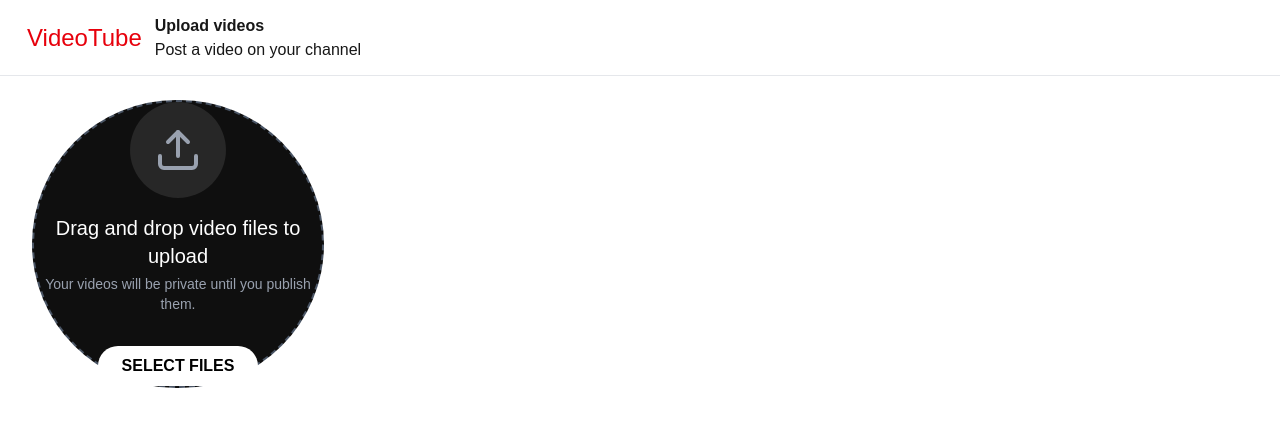
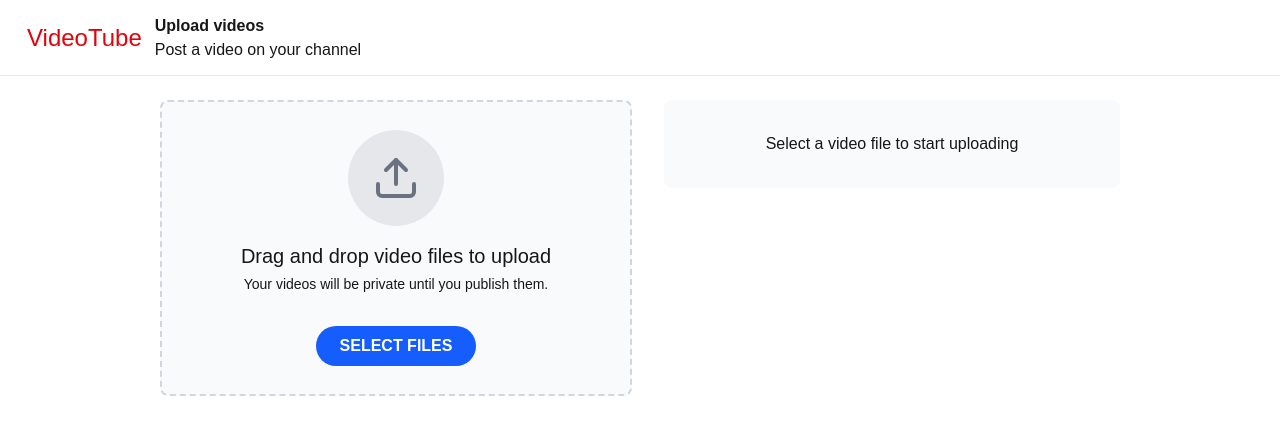
Before and after one commit to joelfrancis8900/Video-Tube, a Next.js app: page /upload in a window 1280 px wide. Shown: the top 434 px of the page. Built offline with nearby package versions, Linux system fonts and the light colour scheme.

Commit message:
Update March 12 2026 12:41pm

```diff
--- a/src/app/upload/page.tsx
+++ b/src/app/upload/page.tsx
@@ -1,13 +1,19 @@
+"use client";
 import Image from 'next/image';
 import Header from '@/components/uploadPage/header';
 import Main from '@/components/uploadPage/main';
 
 export default function UploadPage() {
 
+    const handleUpload = (files: File[]) => {
+        console.log("Files received:", files);
+        // Your upload logic here
+    };
+
     return (
         <div className="flex flex-col h-screen w-full">
             <Header />
-            <Main />
+            <Main onUpload={handleUpload} />
         </div>
 
 
--- a/src/components/aside.tsx
+++ b/src/components/aside.tsx
@@ -15,8 +15,8 @@ export default function Aside({ isSemiCollapsed }: { isSemiCollapsed: boolean })
 
         // New sidebar:
         <aside className={`
-            ${isSemiCollapsed ? 'w-20' : 'w-[240px]'} bg-white shrink-0 border-r border-gray-200 transition-all duration-300`}>
-            <div className="pb-[12px] pt-[10px] border-gray-200 border-b-[1px] flex flex-col gap-[1px]">
+            ${isSemiCollapsed ? 'w-20' : 'w-60'} bg-white shrink-0 border-r h-full border-gray-200 transition-all duration-300`}>
+            <div className="pb-3 pt-2.5 border-gray-200 border-b flex flex-col gap-px">
                 {/* previous classes for image second parent div */}
                 <div className={itemClass}>
                     <div>
@@ -69,7 +69,7 @@ export default function Aside({ isSemiCollapsed }: { isSemiCollapsed: boolean })
 
 
 
-            <div className="pb-[12px] pt-[10px] border-gray-200  flex flex-col gap-[1px]">
+            <div className="pb-3 pt-2.5 border-gray-200  flex flex-col gap-px">
 
                 <div className={itemClass}>
                     <div>
--- a/src/components/grid-item-details.tsx
+++ b/src/components/grid-item-details.tsx
@@ -5,10 +5,10 @@ export default function GridItemDetails() {
     return (
 
         <div className="flex flex-row  min-h-0">
-            <div className='bg-gray-200 h-[36px] w-[36px] rounded-[18px] mt-[12px]'></div>
-            <div className='pt-[17px] pl-[13px] flex flex-col'>
-                <div className='truncate mb-[10px] leading-none'>Title</div>
-                <div className='truncate mb-[6px] leading-none'>Channel</div>
+            <div className='bg-gray-200 h-9 w-9 rounded-[18px] mt-3'></div>
+            <div className='pt-4.25 pl-3.25 flex flex-col'>
+                <div className='truncate mb-2.5 leading-none'>Title</div>
+                <div className='truncate mb-1.5 leading-none'>Channel</div>
                 <div className='flex flex-row'>
                     <div className='truncate leading-none'>Views</div>
                     {/* <div>Dot icon</div> */}
--- a/src/components/main.tsx
+++ b/src/components/main.tsx
@@ -8,7 +8,7 @@ import Image from 'next/image';
 export default function Main() {
     return (
 
-        <main className="flex-1 bg-white pl-[32px] pr-[32px] pt-[32px] grid gap-y-8 gap-x-[16px] grid-cols-1 sm:grid-cols-2 md:grid-cols-2 lg:grid-cols-3 xl:grid-cols-4 2xl:grid-cols-4 h-full overflow-y-auto  auto-rows-[minmax(100px, auto)] content-start">
+        <main className="flex-1 bg-white pl-8 pr-8 pt-8 grid gap-y-8 gap-x-4 grid-cols-1 sm:grid-cols-2 md:grid-cols-2 lg:grid-cols-3 xl:grid-cols-4 2xl:grid-cols-4 h-full overflow-y-auto  auto-rows-[minmax(100px, auto)] content-start">
             <GridItem />
             <GridItem />
             <GridItem />
--- a/src/components/uploadPage/main.tsx
+++ b/src/components/uploadPage/main.tsx
@@ -9,7 +9,7 @@ interface VideoUploadProps {
     onUpload: (files: File[]) => void;
 }
 
-export default function VideoUploadArea({ onUpload }: VideoUploadProps) {
+export default function Main({ onUpload }: VideoUploadProps) {
     const [isUploading, setIsUploading] = useState(false);
 
     const onDrop = useCallback((acceptedFiles: File[]) => {
@@ -19,62 +19,57 @@ export default function VideoUploadArea({ onUpload }: VideoUploadProps) {
         }
     }, [onUpload]);
 
-    const { getRootProps, getInputProps, isDragActive } = useDropzone({
+    const { getRootProps, getInputProps, isDragActive, open } = useDropzone({
         onDrop,
         accept: {
             'video/*': ['.mp4', '.mov', '.avi', '.mkv']
         },
-        multiple: false
+        multiple: false,
+        noClick: true,
+        noKeyboard: true
     });
     return (
-        <main className="flex-1 bg-white pl-8 pr-8 pt-6 grid gap-y-8 gap-x-4 grid-cols-1 sm:grid-cols-2 md:grid-cols-2 lg:grid-cols-3 xl:grid-cols-4 2xl:grid-cols-4 h-full overflow-y-auto  auto-rows-[minmax(100px, auto)] content-start">
+        <main className="flex m-0 mx-auto max-w-5xl flex-row  bg-white pl-8 pr-8 pt-6 gap-y-8 gap-x-8 flex-wrap w-screen overflow-y-auto">
             <div
                 {...getRootProps()}
                 className={`
         flex flex-col items-center justify-center
-        w-full max-w-2xl aspect-video
-        border-2 border-dashed rounded-full
-        transition-all duration-200 cursor-pointer
+        w-full max-w-118 min-h-74 aspect-video
+        border-2 border-dashed rounded-lg
+        transition-all duration-200 shrink
         ${isDragActive
                         ? "border-blue-500 bg-blue-50/10"
-                        : "border-gray-600 hover:border-gray-400 bg-[#0f0f0f]"
+                        : "border-gray-300 hover:border-gray-200 bg-gray-50"
                     }
       `}
             >
                 <input {...getInputProps()} />
 
                 <div className="flex flex-col items-center gap-4">
-                    <div className="p-6 bg-[#272727] rounded-full">
-                        <Upload className={`w-12 h-12 ${isDragActive ? "text-blue-500" : "text-gray-400"}`} />
+                    <div className="p-6 bg-gray-200 rounded-full">
+                        <Upload className={`w-12 h-12 ${isDragActive ? "text-blue-500" : "text-gray-500"}`} />
                     </div>
 
                     <div className="text-center">
-                        <p className="text-xl font-medium text-white">
+                        <p className="text-xl font-medium">
                             {isDragActive ? "Drop files to upload" : "Drag and drop video files to upload"}
                         </p>
-                        <p className="text-sm text-gray-400 mt-1">
+                        <p className="text-sm mt-1">
                             Your videos will be private until you publish them.
                         </p>
                     </div>
 
                     <button
-                        className="mt-4 px-6 py-2 bg-white text-black font-semibold rounded-full hover:bg-gray-200 transition-colors"
+                        className="mt-4 px-6 py-2 bg-blue-600 hover:bg-blue-700 text-white font-semibold rounded-full transition-colors"
+                        onClick={open}
                     >
                         SELECT FILES
                     </button>
                 </div>
             </div>
+
+            <div className="bg-gray-50 rounded-lg p-8 justify-center self-start max-w-118 flex grow">Select a video file to start uploading</div>
         </main>
     );
 
 }
-
-
-
-
-
-
-{/* <main className="flex-1 bg-white pl-8 pr-8 pt-6 grid gap-y-8 gap-x-4 grid-cols-1 sm:grid-cols-2 md:grid-cols-2 lg:grid-cols-3 xl:grid-cols-4 2xl:grid-cols-4 h-full overflow-y-auto  auto-rows-[minmax(100px, auto)] content-start">
-
-    Test main section
-</main> */}
```
